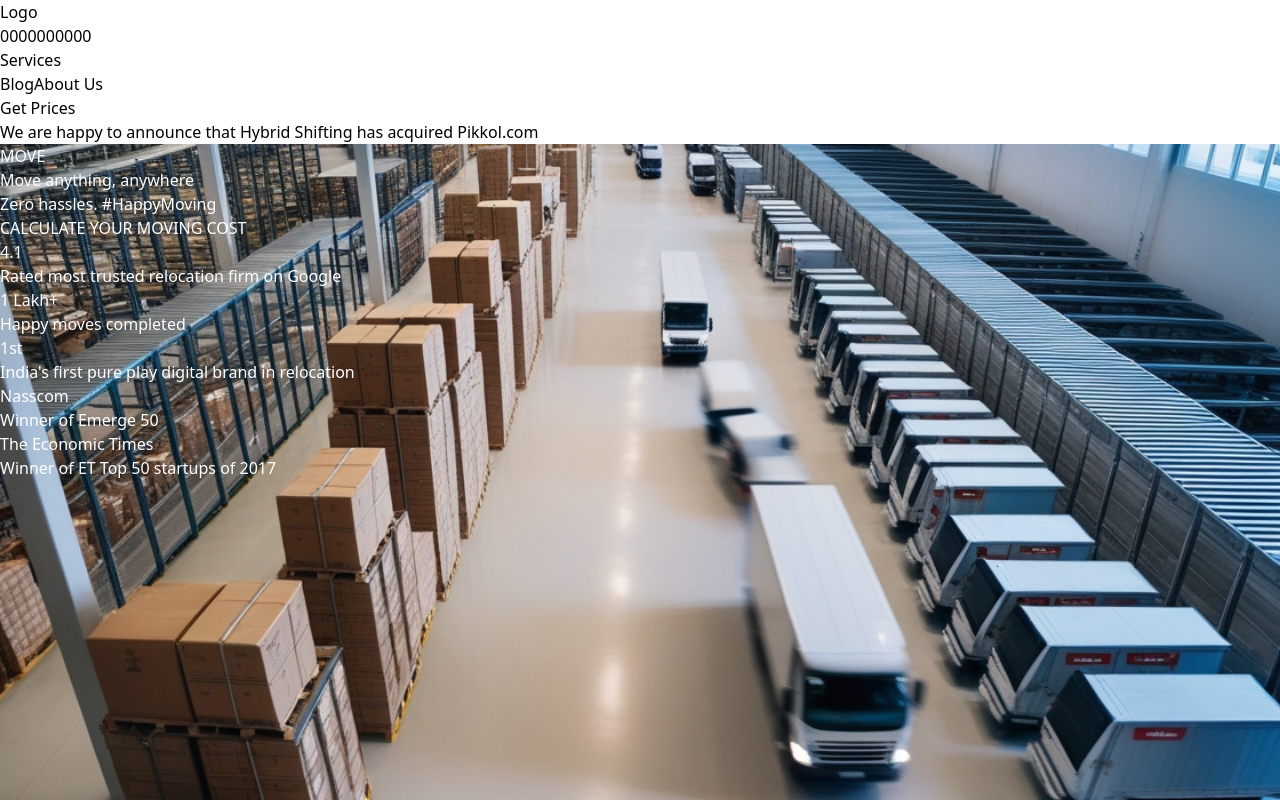
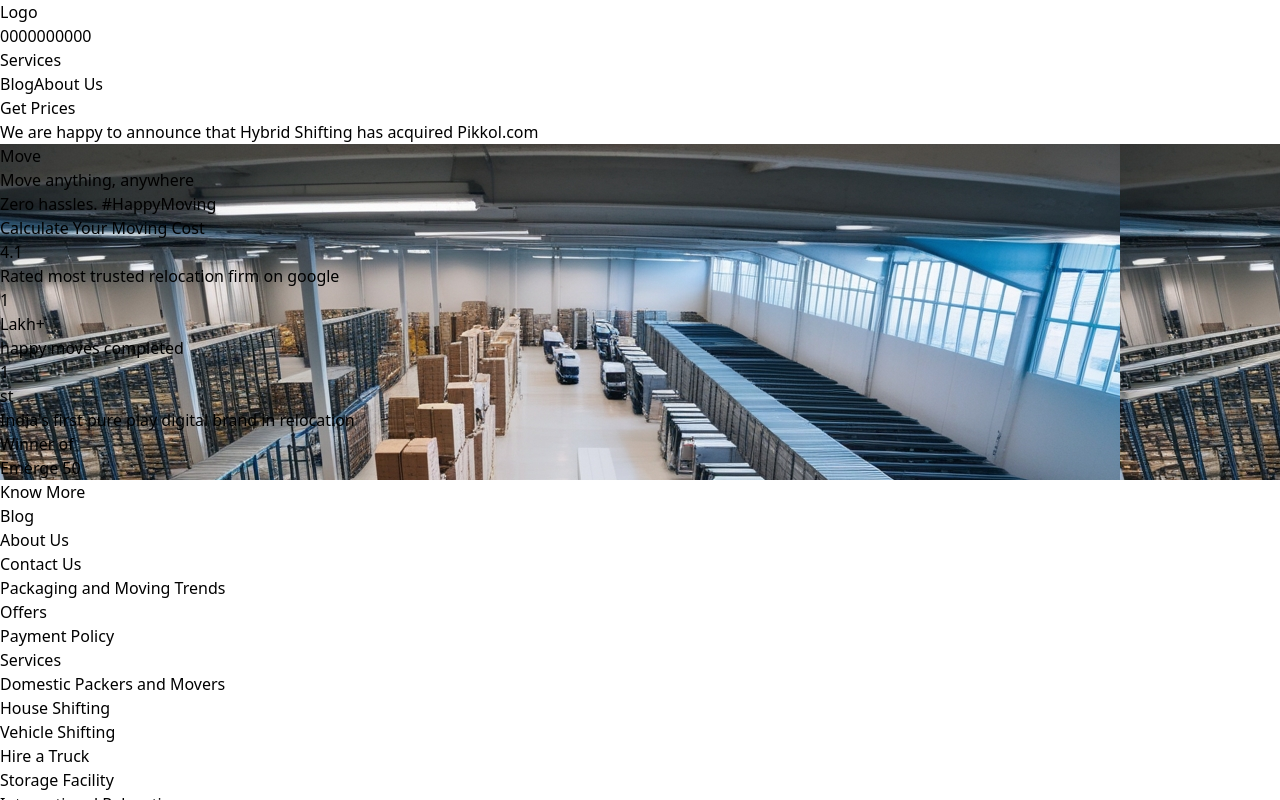
Before and after one commit to suaib92/exp, a React (Vite) app: page / in a window 1280 px wide. Shown: the top 800 px of the page. Built offline with nearby package versions, Linux system fonts and the light colour scheme.

Commit message:
first commit

```diff
--- a/src/Pages/Home.jsx
+++ b/src/Pages/Home.jsx
@@ -3,53 +3,54 @@ import HomeImage from '../assets/home_bg.jpg';
 
 const Home = () => {
   return (
-    <div
-      className='relative flex flex-col items-center text-center py-10 font-sans'
-      style={{
-        backgroundImage: `url(${HomeImage})`,
-        backgroundSize: 'cover',
-        backgroundPosition: 'center',
-        height: '100vh',
-        color: 'white',
-      }}
-    >
-      <div className='absolute inset-0 bg-black bg-opacity-40'></div>
-
-      <div className='z-10'>
-        <h1 className='text-5xl font-bold mb-4'>MOVE</h1>
-        <p className='text-xl'>Move anything, anywhere</p>
-        <p className='text-xl mb-6'>Zero hassles. #HappyMoving</p>
-        <button className='bg-blue-500 hover:bg-blue-700 text-white px-6 py-3 rounded font-semibold'>
-          CALCULATE YOUR MOVING COST
-        </button>
-      </div>
-
-      <div className='flex flex-wrap justify-center gap-6 mt-10 z-10'>
-        <div className='bg-white bg-opacity-90 p-6 rounded shadow-lg w-48'>
-          <p className='text-2xl font-bold'>4.1</p>
-          <p className='text-gray-700 text-sm'>
-            Rated most trusted relocation firm on Google
-          </p>
+    <div className="relative bg-cover bg-center" style={{ backgroundImage: `url(${HomeImage})` }}>
+      <div className="hero__content flex flex-col items-center text-center p-8">
+        <div className="hero__title text-2xl font-bold mb-4">
+          <a href="https://app.pikkol.com/order/new/basic-info?traffic=organic" className="text-black" target="_self">
+            Move
+          </a>
         </div>
-        <div className='bg-white bg-opacity-90 p-6 rounded shadow-lg w-48'>
-          <p className='text-2xl font-bold'>1 Lakh+</p>
-          <p className='text-gray-700 text-sm'>Happy moves completed</p>
+        <div className="hero__sub-title text-xl mb-2">
+          <a href="https://app.pikkol.com/order/new/basic-info?traffic=organic" className="text-black" target="_self">
+            Move anything, anywhere
+          </a>
         </div>
-        <div className='bg-white bg-opacity-90 p-6 rounded shadow-lg w-48'>
-          <p className='text-2xl font-bold'>1st</p>
-          <p className='text-gray-700 text-sm'>
-            India's first pure play digital brand in relocation
-          </p>
+        <div className="hero__sub-title text-xl mb-4">
+          <a href="https://app.pikkol.com/order/new/basic-info?traffic=organic" className="text-black" target="_self">
+            Zero hassles. #HappyMoving
+          </a>
         </div>
-        <div className='bg-white bg-opacity-90 p-6 rounded shadow-lg w-48'>
-          <p className='text-2xl font-bold'>Nasscom</p>
-          <p className='text-gray-700 text-sm'>Winner of Emerge 50</p>
+        <div className="col-xs-12 col-md-4 col-md-offset-4 start-md">
+          <a href="https://app.pikkol.com/order/new/basic-info?traffic=organic" className="hero__call-to-action bg-blue-500 text-white px-4 py-2 rounded-md hover:bg-blue-700 transition">
+            Calculate Your Moving Cost
+          </a>
         </div>
-        <div className='bg-white bg-opacity-90 p-6 rounded shadow-lg w-48'>
-          <p className='text-2xl font-bold'>The Economic Times</p>
-          <p className='text-gray-700 text-sm'>
-            Winner of ET Top 50 startups of 2017
-          </p>
+        <div className="hero__success__connector flex justify-center mt-8">
+          <div className="bg-white p-4 rounded-md w-1/3 text-center mx-2">
+            <div className="flex items-center justify-center">
+              <div className="text-4xl">4.1</div>
+            </div>
+            <p className="text-sm">Rated most trusted relocation firm on google</p>
+          </div>
+          <div className="bg-white p-4 rounded-md w-1/3 text-center mx-2">
+            <div className="flex items-center justify-center">
+              <div className="text-4xl">1</div>
+              <span className="text-sm pl-2">Lakh+</span>
+            </div>
+            <p className="text-sm">happy moves completed</p>
+          </div>
+          <div className="bg-white p-4 rounded-md w-1/3 text-center mx-2">
+            <div className="flex items-center justify-center">
+              <div className="text-4xl">1</div>
+              <span className="text-sm pl-2">st</span>
+            </div>
+            <p className="text-sm">India's first pure play digital brand in relocation</p>
+          </div>
+        </div>
+        <div className="bg-white p-4 rounded-md mt-8 text-center">
+          <div className="text-sm">Winner of <br />
+            <span className="text-2xl font-bold">Emerge 50</span>
+          </div>
         </div>
       </div>
     </div>
```
